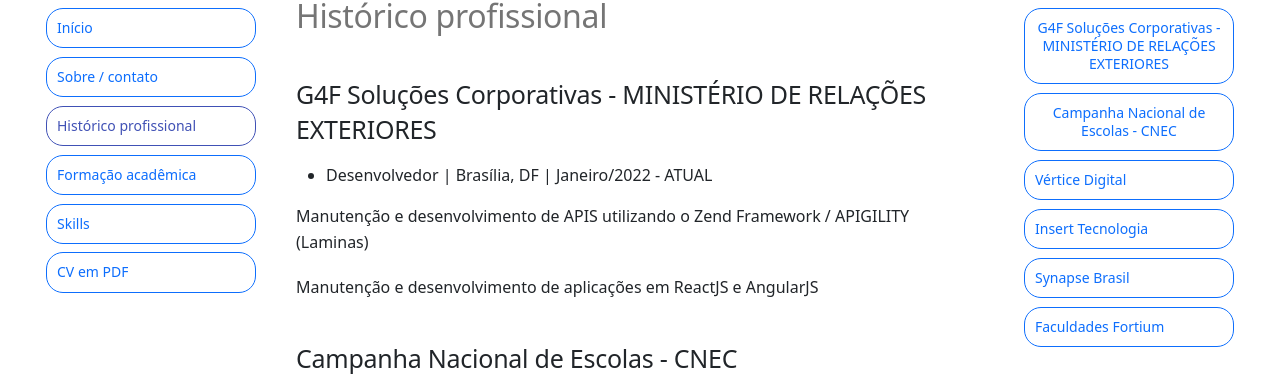
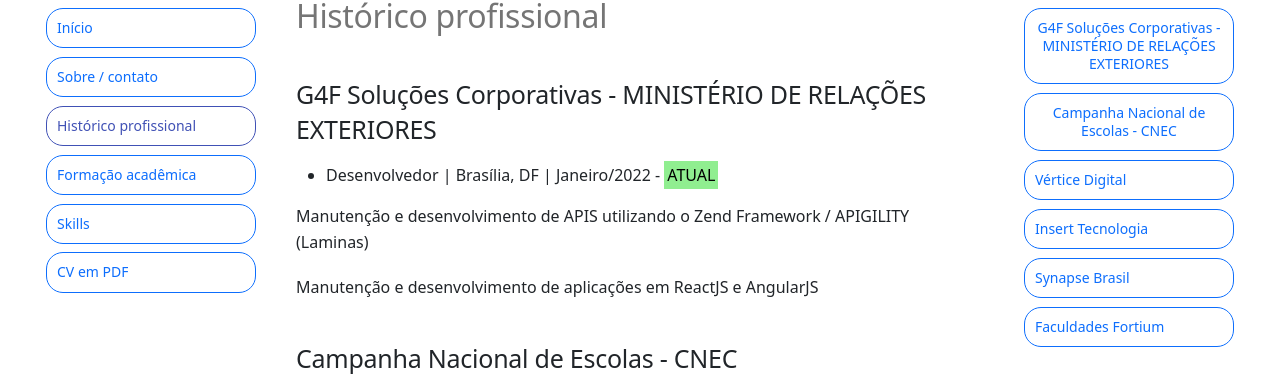
Before and after one commit to mouragilvan/mouragilvan.github.io, an MkDocs documentation site: the page built from docs/historico.md, in a window 1280 px wide. Shown: the part 103-479 px from the top of the page. Built offline with MkDocs 1.6.1 and Material for MkDocs 9.7.7, drawn with Linux system fonts in a browser that asks for light colours.

Commit message:
Coloquei uma badge para marcar a experiência atual

```diff
--- a/docs/custom.css
+++ b/docs/custom.css
@@ -26,3 +26,9 @@
 .custom-theme-color{
   background-color: #4051b5 !important;
 }
+
+.custom-badge{
+  background-color: lightgreen;
+  color: black;
+  padding: 3px
+}
--- a/docs/historico.md
+++ b/docs/historico.md
@@ -2,7 +2,7 @@
 
 ## G4F Soluções Corporativas - MINISTÉRIO DE RELAÇÕES EXTERIORES
 
-* Desenvolvedor | Brasília, DF | Janeiro/2022 - ATUAL
+* Desenvolvedor | Brasília, DF | Janeiro/2022 - <span class="custom-badge">ATUAL</span>
 
 Manutenção e desenvolvimento de APIS utilizando o Zend Framework / APIGILITY  (Laminas)
 
```
